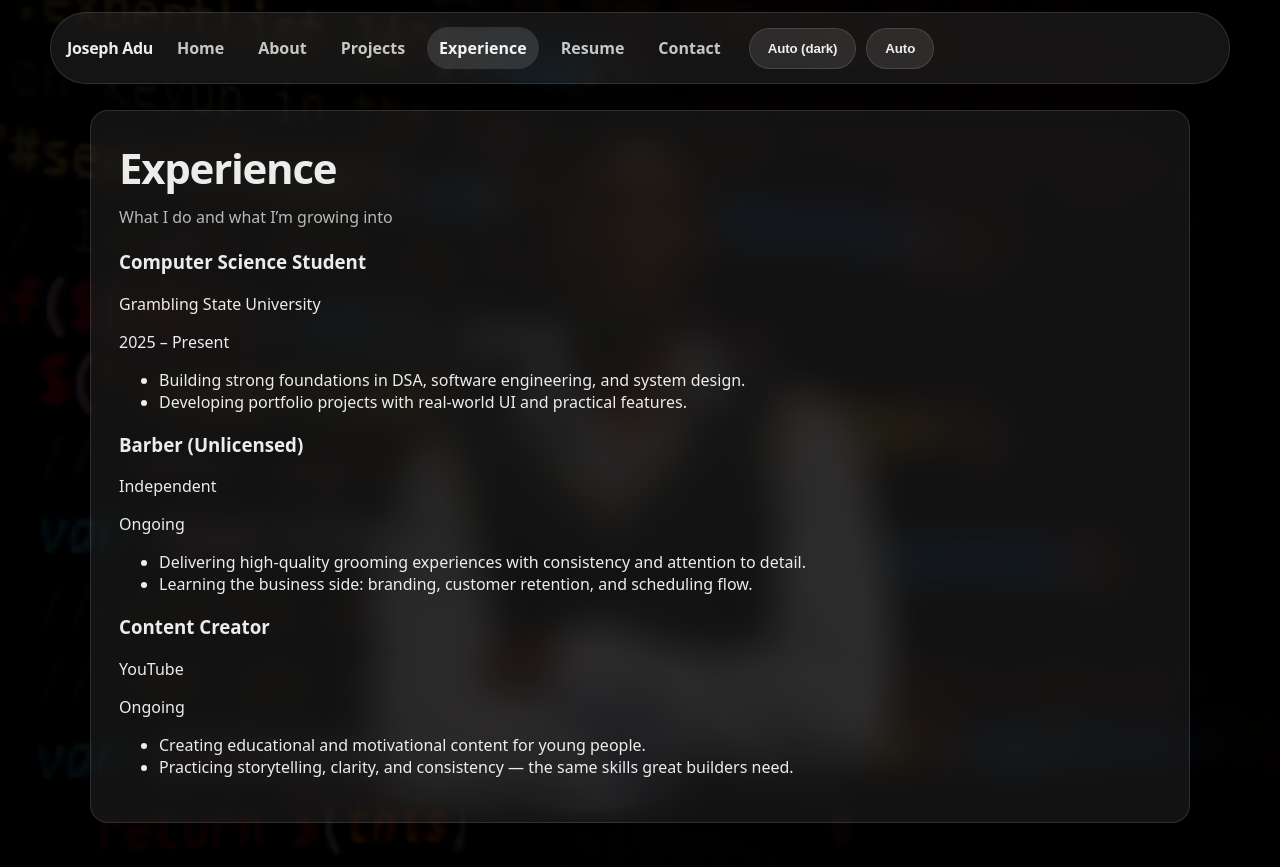
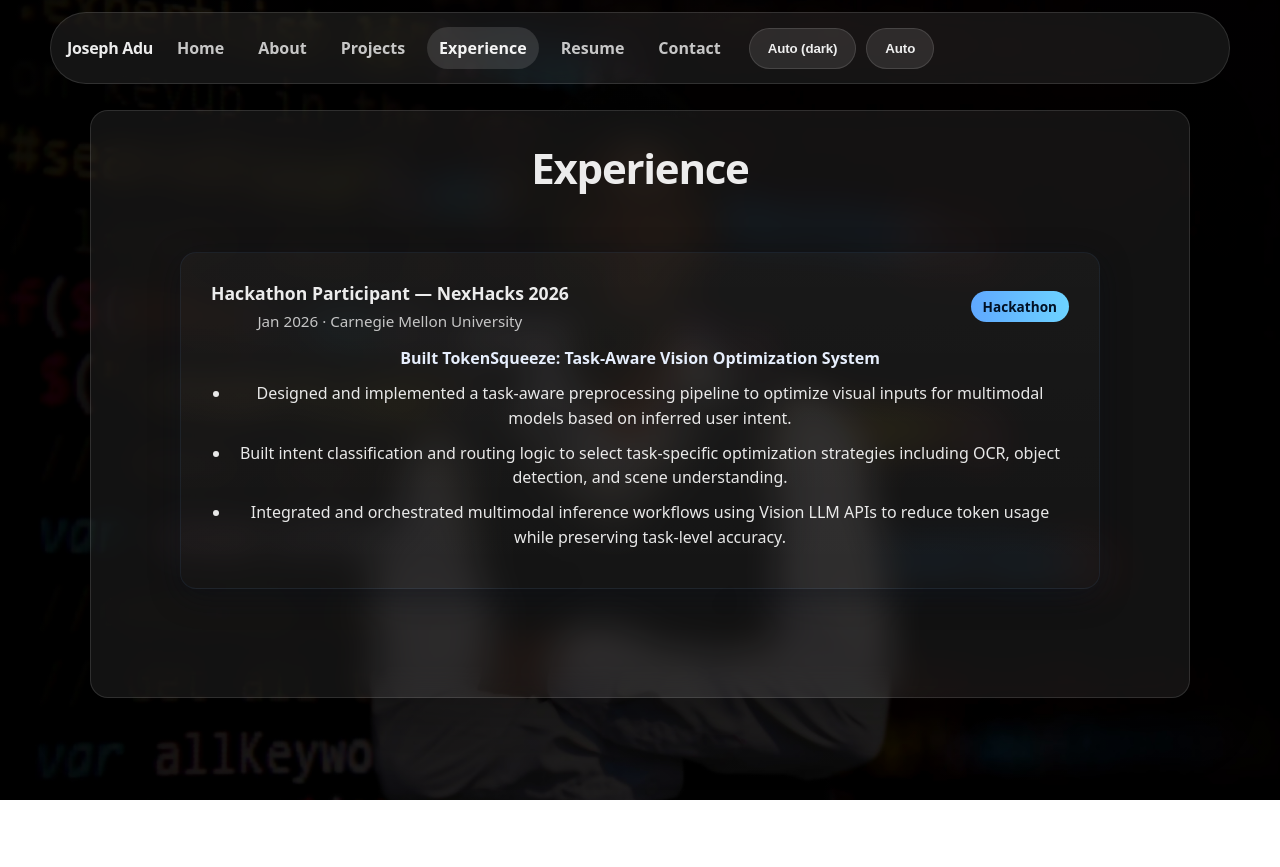
Before and after one commit to jadu12git/joseph-portfolio, a React (Vite) app: page /experience in a window 1280 px wide. After the commit the page ends 800 px from the top, so only its background shows below. Built offline with nearby package versions, Linux system fonts and the light colour scheme.

Commit message:
Add NexHacks 2026 hackathon experience and styles

```diff
--- a/src/pages/Experience.jsx
+++ b/src/pages/Experience.jsx
@@ -1,57 +1,38 @@
 import React from "react";
 import Container from "../components/Container";
-
-const items = [
-  {
-    title: "Computer Science Student",
-    org: "Grambling State University",
-    time: "2025 – Present",
-    bullets: [
-      "Building strong foundations in DSA, software engineering, and system design.",
-      "Developing portfolio projects with real-world UI and practical features.",
-    ],
-  },
-  {
-    title: "Barber (Unlicensed)",
-    org: "Independent",
-    time: "Ongoing",
-    bullets: [
-      "Delivering high-quality grooming experiences with consistency and attention to detail.",
-      "Learning the business side: branding, customer retention, and scheduling flow.",
-    ],
-  },
-  {
-    title: "Content Creator",
-    org: "YouTube",
-    time: "Ongoing",
-    bullets: [
-      "Creating educational and motivational content for young people.",
-      "Practicing storytelling, clarity, and consistency — the same skills great builders need.",
-    ],
-  },
-];
+import "./Pages.css";
 
 export default function Experience() {
   return (
-    <Container title="Experience" subtitle="What I do and what I’m growing into">
-      <div className="stack">
-        {items.map((x) => (
-          <div className="card" key={x.title}>
-            <div className="card-top">
-              <div>
-                <h3 className="card-title">{x.title}</h3>
-                <p className="card-sub">{x.org}</p>
-              </div>
-              <span className="pill">{x.time}</span>
+    <Container title="Experience" subtitle="">
+      <section className="experience-page">
+        <div className="experience-card">
+          <div className="experience-header">
+            <div>
+              <h3 className="experience-role">Hackathon Participant — NexHacks 2026</h3>
+              <p className="experience-org">Jan 2026 · Carnegie Mellon University</p>
             </div>
-            <ul className="list">
-              {x.bullets.map((b) => (
-                <li key={b}>{b}</li>
-              ))}
-            </ul>
+            <span className="badge">Hackathon</span>
           </div>
-        ))}
-      </div>
+
+          <h4 className="project-title">Built TokenSqueeze: Task-Aware Vision Optimization System</h4>
+
+          <ul className="experience-list">
+            <li>
+              Designed and implemented a task-aware preprocessing pipeline to optimize visual
+              inputs for multimodal models based on inferred user intent.
+            </li>
+            <li>
+              Built intent classification and routing logic to select task-specific optimization
+              strategies including OCR, object detection, and scene understanding.
+            </li>
+            <li>
+              Integrated and orchestrated multimodal inference workflows using Vision LLM APIs to
+              reduce token usage while preserving task-level accuracy.
+            </li>
+          </ul>
+        </div>
+      </section>
     </Container>
   );
 }
--- a/src/pages/Pages.css
+++ b/src/pages/Pages.css
@@ -44,3 +44,67 @@
   border: 1px solid #5fa8ff;
   color: #5fa8ff;
 }
+
+/* Experience card styles */
+.experience-page {
+  display: flex;
+  justify-content: center;
+  padding: 48px 0 80px;
+}
+
+.experience-card {
+  width: 100%;
+  max-width: 920px;
+  background: linear-gradient(180deg, rgba(255,255,255,0.03), rgba(255,255,255,0.01));
+  border: 1px solid rgba(95,168,255,0.08);
+  border-radius: 16px;
+  padding: 28px 30px;
+  box-shadow: 0 8px 30px rgba(10, 15, 25, 0.45);
+}
+
+.experience-header {
+  display: flex;
+  justify-content: space-between;
+  align-items: center;
+  gap: 16px;
+  margin-bottom: 8px;
+}
+
+.experience-role {
+  margin: 0;
+  font-size: 1.1rem;
+  font-weight: 700;
+}
+
+.experience-org {
+  margin: 6px 0 0;
+  color: rgba(255,255,255,0.75);
+  font-size: 0.95rem;
+}
+
+.badge {
+  background: linear-gradient(90deg, #5fa8ff, #6dd3ff);
+  color: #021024;
+  padding: 6px 12px;
+  border-radius: 999px;
+  font-weight: 700;
+  font-size: 0.85rem;
+}
+
+.project-title {
+  margin: 16px 0 12px;
+  font-size: 1rem;
+  color: #e6eefc;
+}
+
+.experience-list {
+  margin: 0;
+  padding-left: 20px;
+  list-style: disc;
+}
+
+.experience-list li {
+  margin-bottom: 10px;
+  line-height: 1.55;
+  color: rgba(255,255,255,0.9);
+}
```
